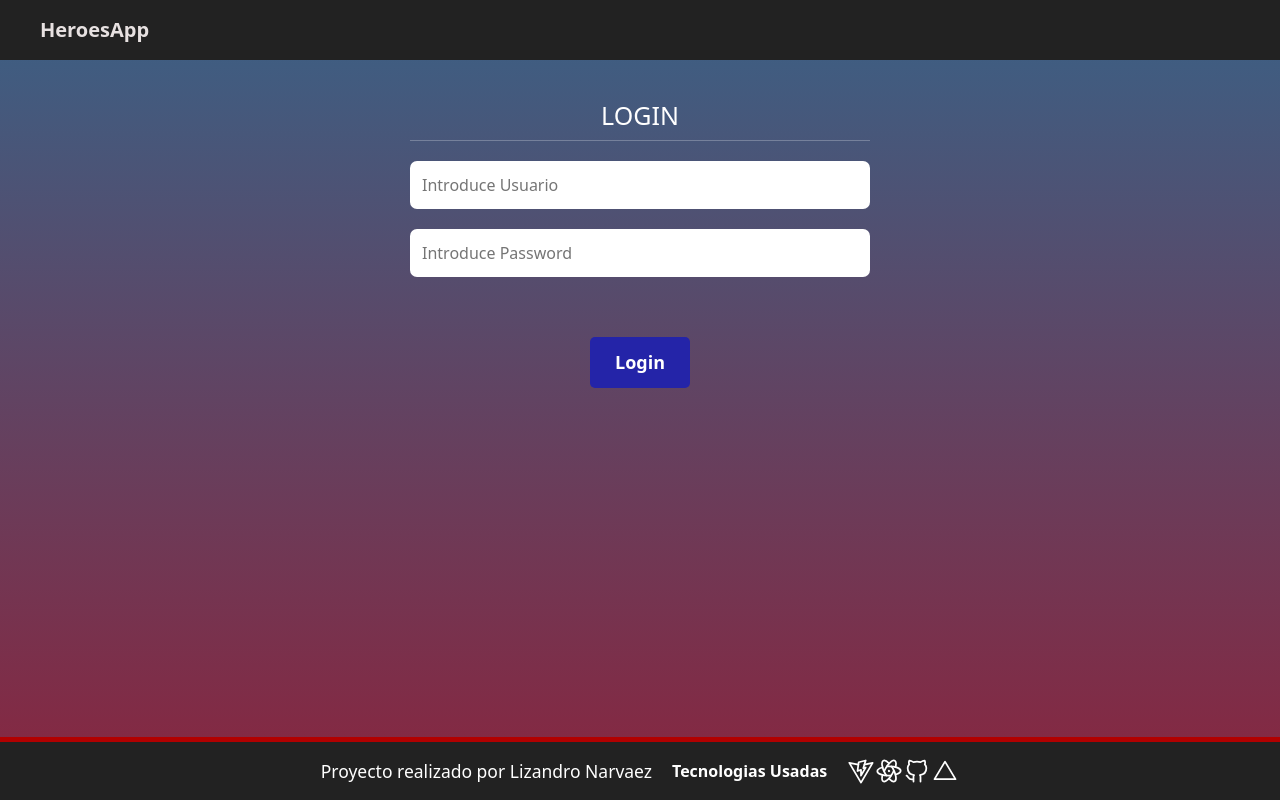
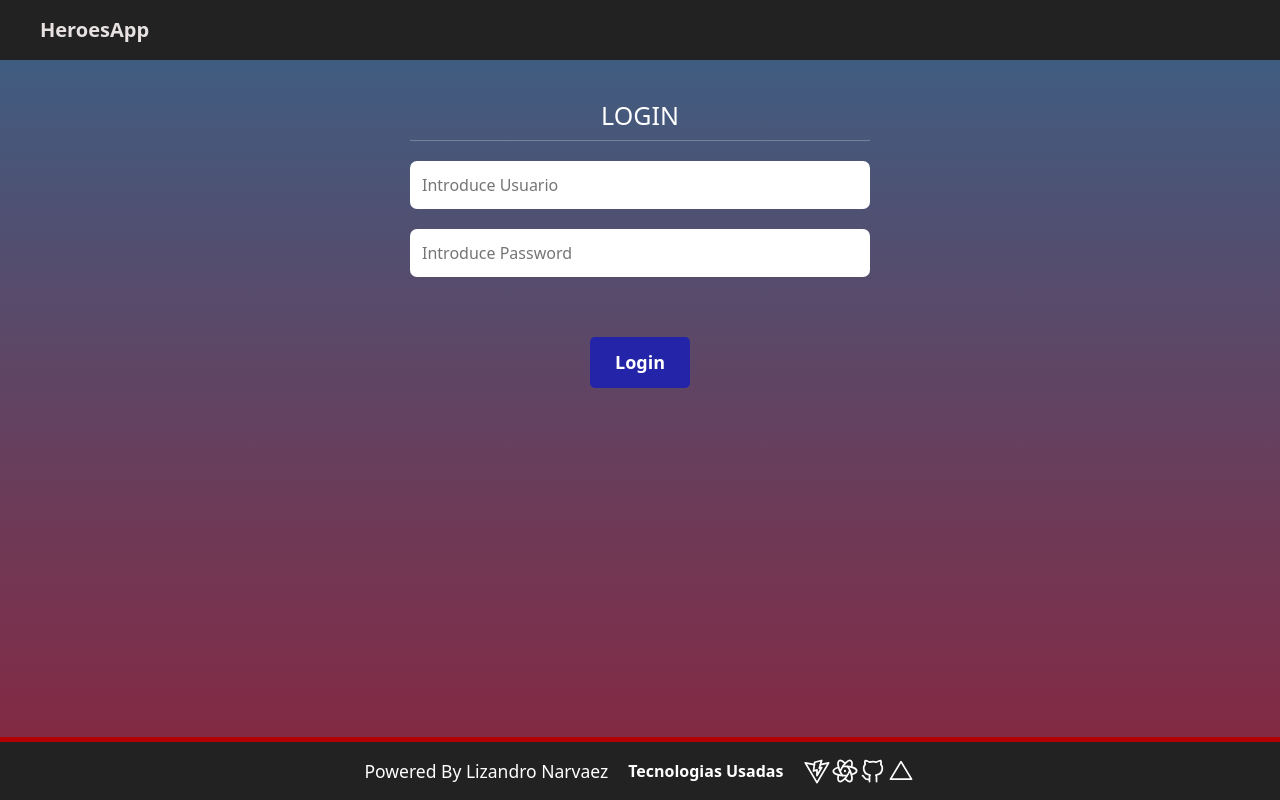
Before and after one commit to lizandronarvaez/AppHeroes-ReactJS, a React (Vite) app: page /login in a window 1280 px wide. Built offline with nearby package versions, Linux system fonts and the light colour scheme.

Commit message:
Cambiando texto del footer(Algo mas personalizado)

```diff
--- a/src/interface/components/Footer/Footer.jsx
+++ b/src/interface/components/Footer/Footer.jsx
@@ -7,7 +7,7 @@ import "./Footer.css"
 const Footer = () => {
   return (
     <div className="footer">
-        <h3 className='footer_text'>Proyecto realizado por Lizandro Narvaez</h3>
+      <h3 className='footer_text'>Powered By Lizandro Narvaez</h3>
       <div className='footer_tecnologies'>
         <p>Tecnologias Usadas</p>
         <img src={iconVite} alt="vite" />
```
Lines whose indentation alone changed are shown as unchanged.
